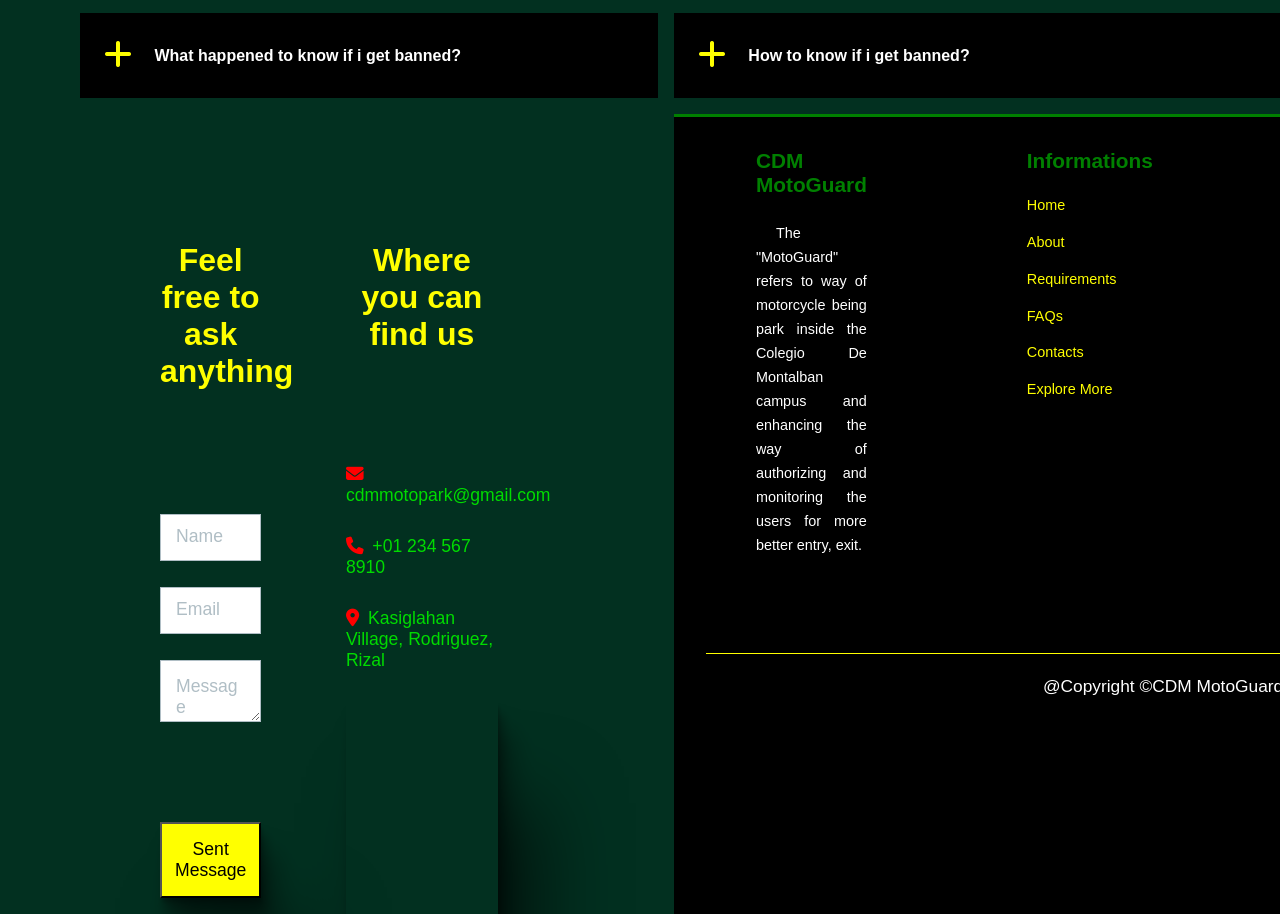
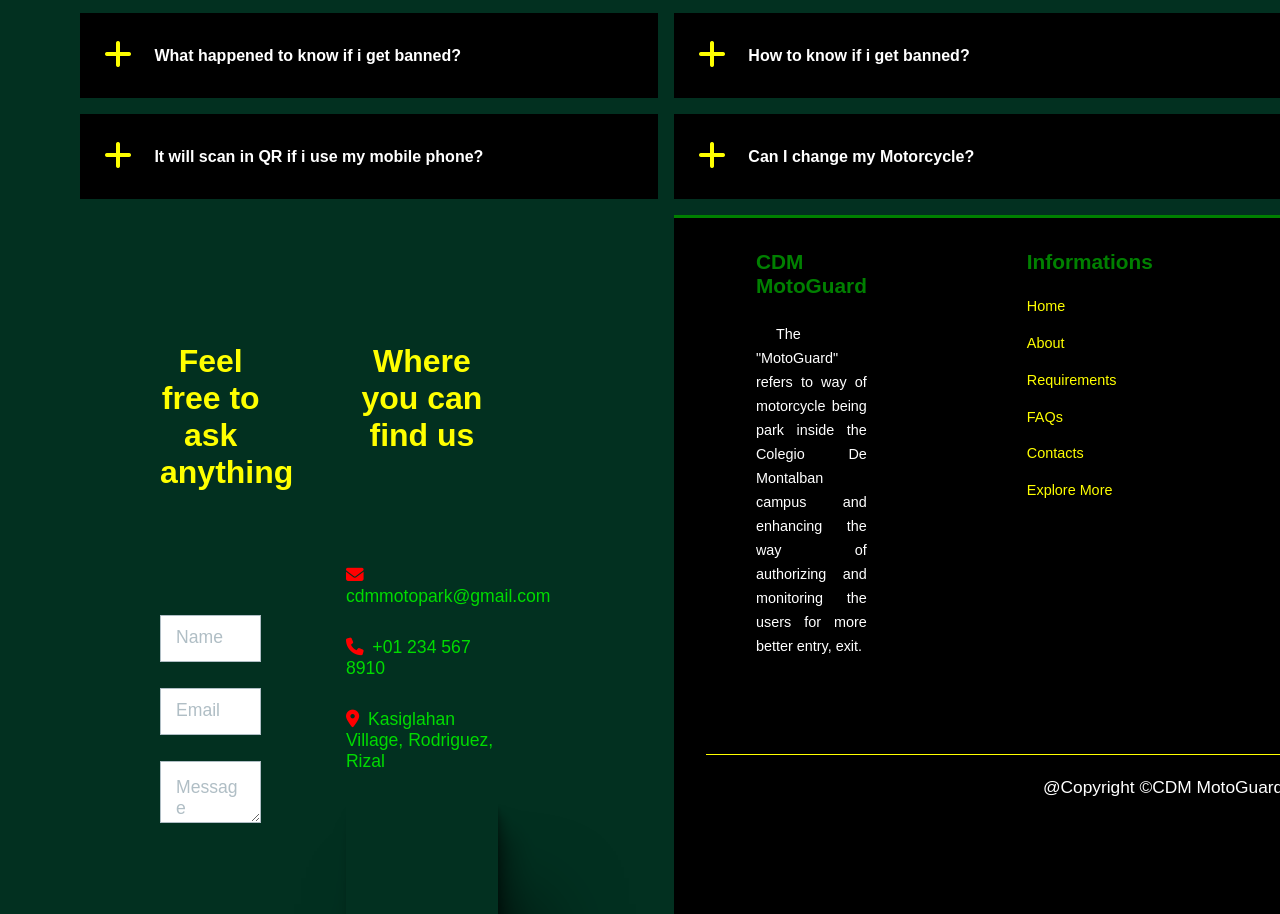
Before and after one commit to jaymart123/cdmmotoguard, a plain HTML site: page index.html in a window 1280 px wide. Shown: the part 4993-5907 px from the top of the page. Drawn offline with nearby package versions, Linux system fonts and the light colour scheme; grey boxes are pictures that could not be loaded.

Commit message:
Update index.html

```diff
--- a/index.html
+++ b/index.html
@@ -358,7 +358,24 @@
                  </p>
             </article>
 
+            <article class="faq">
+                 <div class="faq_icon"><i class="fa-solid fa-plus"></i></div>
+                 <div class="question_answer">
+                 <h4>It will scan in QR if i use my mobile phone?</h4>
+                 <p>
+                Yes, But make sure the QR is not blured and the Brightness of yiur device is high.
+                 </p>
+             </article>
 
+             <article class="faq">
+                 <div class="faq_icon"><i class="fa-solid fa-plus"></i></div>
+                 <div class="question_answer">
+                 <h4>Can I change my Motorcycle?</h4>
+                 <p>
+                Yes, Go to My Motorcycle panel in Mobile app then fill-up the form then submit it woll chnage it automatically
+                    after the admin will accepted.
+                 </p>
+             </article>
 
 <!--------------------------------------------------CONTACT-------------------------------------------------------->
          <form id="contacts" class="contact" action="https://formspree.io/f/mjkbvbgl" method="POST">
```
